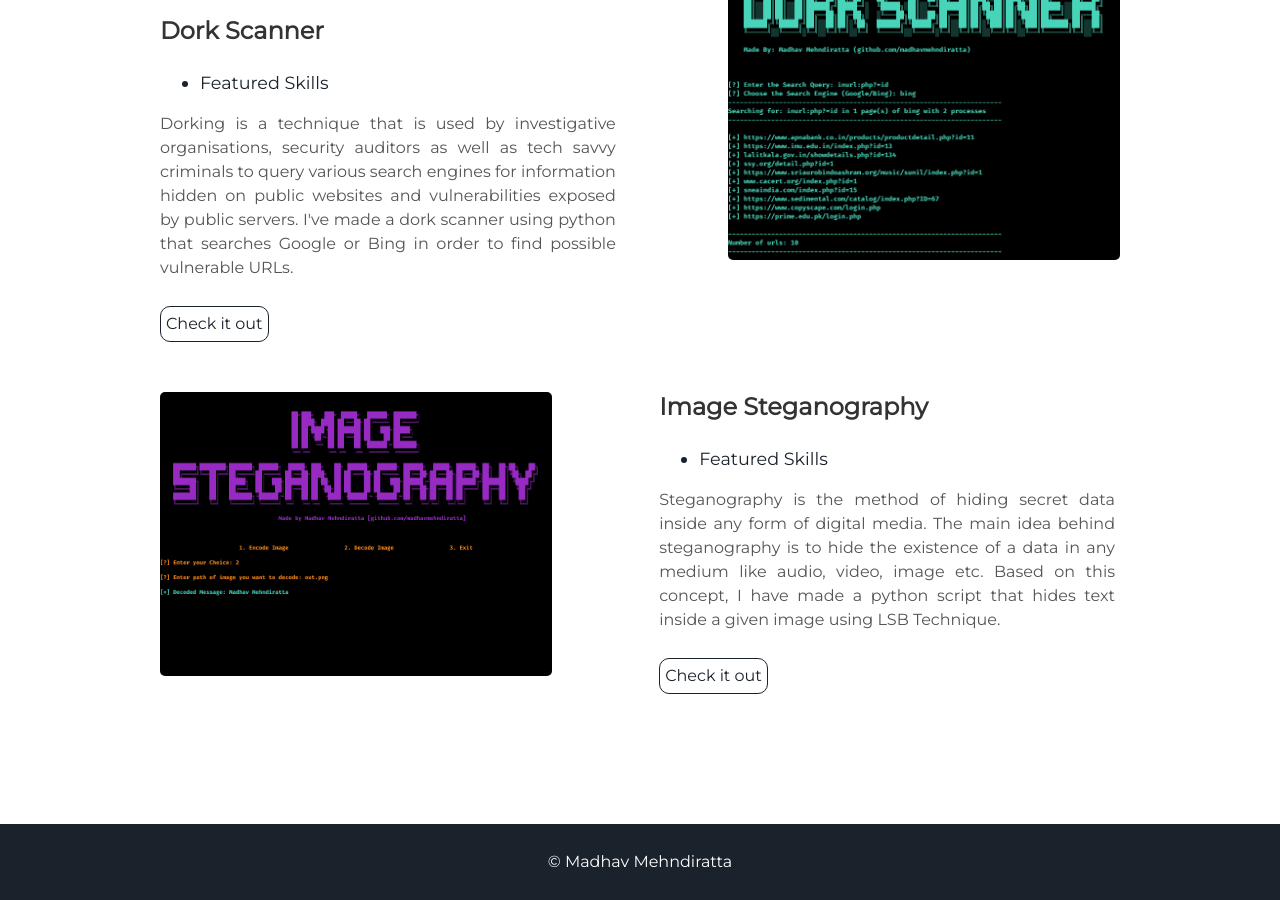
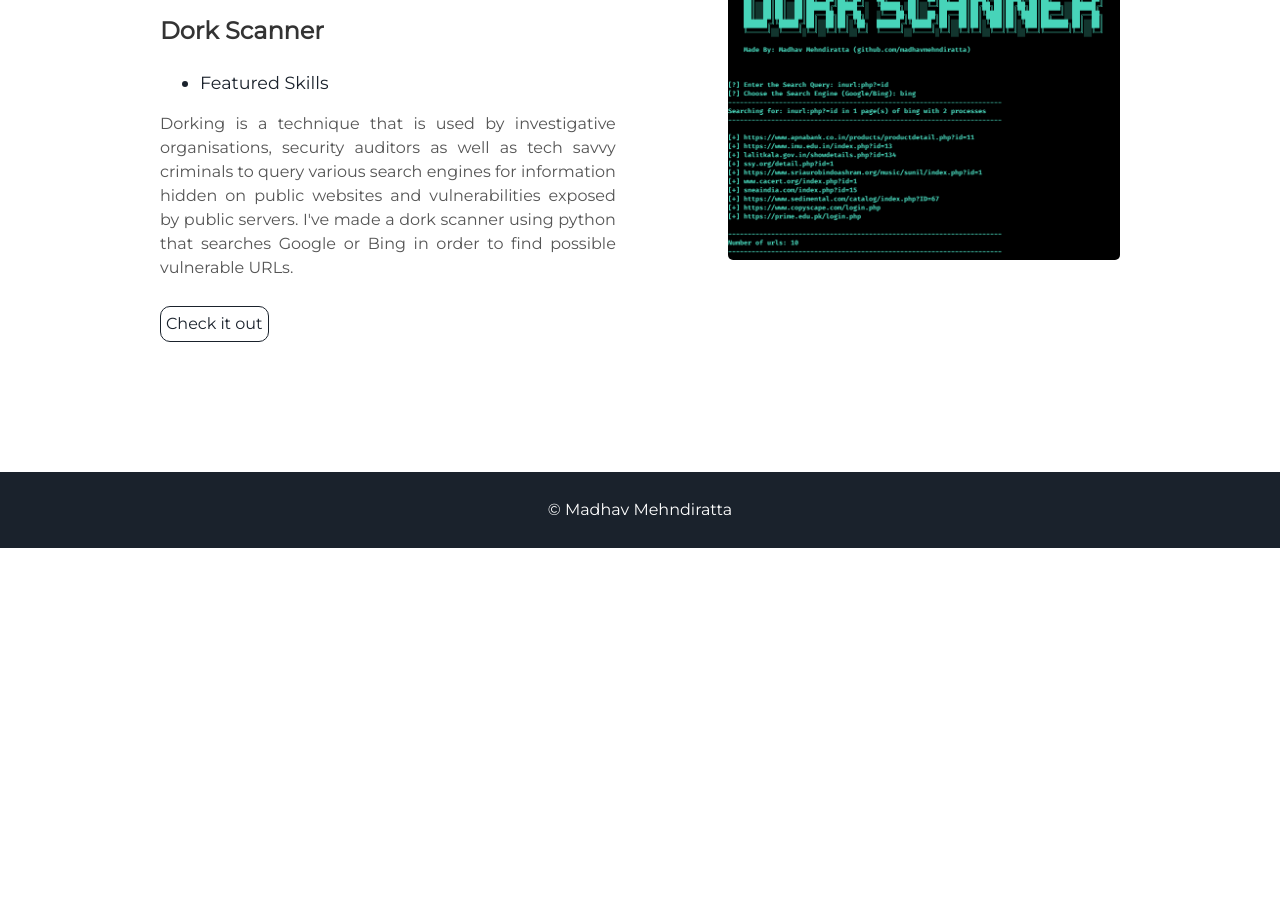
Before and after one commit to madhavmehndiratta/jekyll-portfolio, a Jekyll site: the page built from index.html, in a window 1280 px wide and 900 px high, scrolled down 1875 px. Built offline with Jekyll 4.4.1, drawn with Linux system fonts in a browser that asks for light colours; after the commit the page ends 2423 px from its top, so only the background shows below that.

Commit message:
Fixed some errors

```diff
--- a/_config.yml
+++ b/_config.yml
@@ -10,7 +10,7 @@
 user_description: I am a 12th grade student at Sacred Heart Convent School, Jagadhri. I am extremely interested in Cyber Security and want to be a Red Teamer. I enjoy hacking stuff as much as I enjoy writing about it. You can check my blog where you will find write-ups for CTF challenges, articles about certain topics and even quick notes about different things that I want to remember.
 user_title: Infosec Enthusiast
 email: madhavmehndiratta2k3@gmail.com
-twitter_username: 0xm1m3
+twitter_username: 0xMadhav
 github_username:  madhavmehndiratta
 instagram_username: madhavmehndiratta
 
--- a/_includes/header.html
+++ b/_includes/header.html
@@ -6,7 +6,7 @@
       </h1>
       <div class="header-icons">
         <a aria-label="Send email" href="mailto:madhavmehndiratta2k3@gmail.com"><i class="icon fa fa-envelope"></i></a>
-        <a aria-label="My Twitter" href="https://twitter.com/0xm1m3"><i class="icon fa fa-twitter" aria-hidden="true"></i></a>
+        <a aria-label="My Twitter" href="https://twitter.com/0xMadhav"><i class="icon fa fa-twitter" aria-hidden="true"></i></a>
         <a aria-label="My Github" href="https://github.com/madhavmehndiratta"><i class="icon fa fa-github" aria-hidden="true"></i></a>
         <a aria-label="My Instagram" href="https://instagram.com/madhavmehndiratta"><i class="icon fa fa-instagram" aria-hidden="true"></i></a>
       </div>
--- a/_includes/projects.html
+++ b/_includes/projects.html
@@ -14,16 +14,3 @@
     <a class="project-link" href="https://github.com/madhavmehndiratta/dorkScanner">Check it out</a>
   </div>
 </div>
-<div class="user-projects">
-  <div class="images-left">
-    <img width=85% height=85% alt="Image steganography" src="{{ "/assets/img/steganography.png" | prepend: site.baseurl }}" />
-  </div>
-  <div class="contents-right">
-    <h3> Image Steganography </h3>
-    <ul>
-      <li> Featured Skills</li>
-    </ul>
-    <p align="justify">Steganography is the method of hiding secret data inside any form of digital media. The main idea behind steganography is to hide the existence of a data in any medium like audio, video, image etc. Based on this concept, I have made a python script that hides text inside a given image using LSB Technique.</p>
-    <a class="project-link" href="https://github.com/madhavmehndiratta/imageSteganography">Check it out</a>
-  </div>
-</div>
```
Also changed, not shown: 1 other file.
